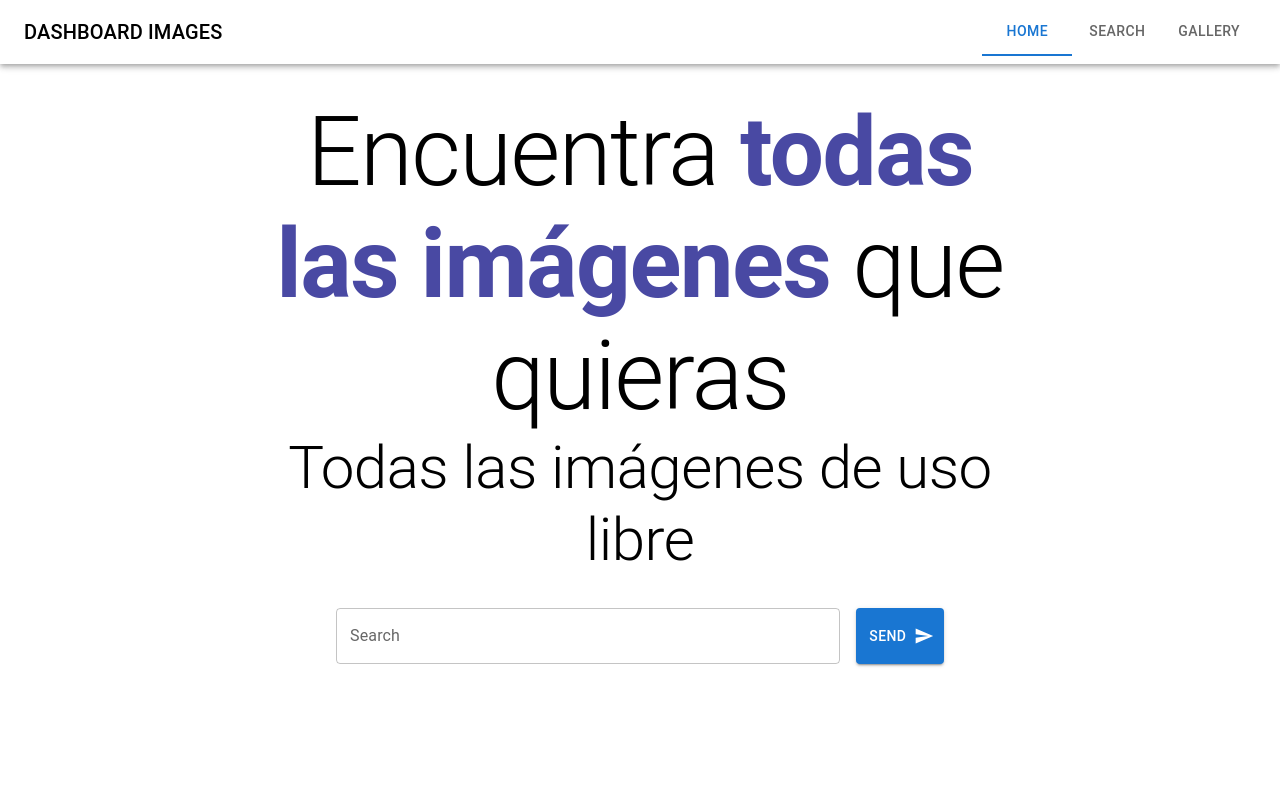
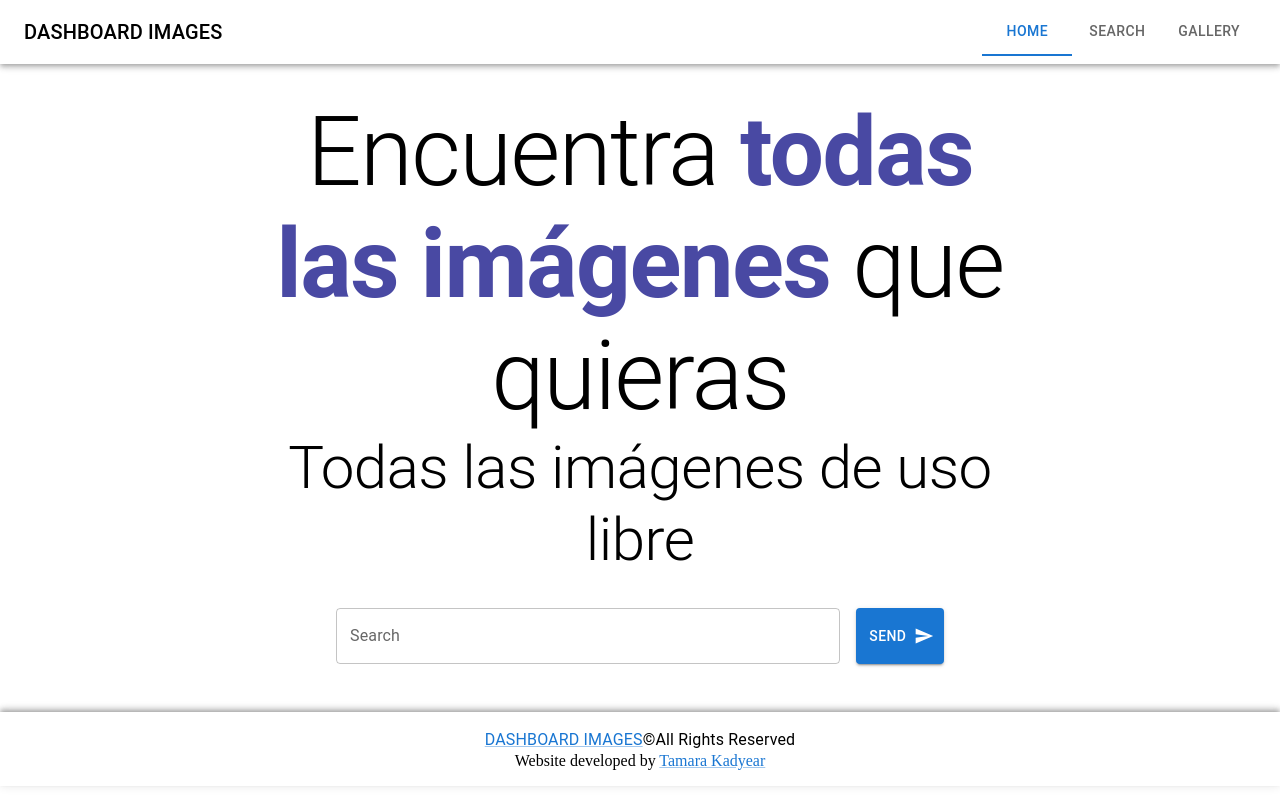
Before and after one commit to TKadyear/dashboard-images, a React (Create React App) app: page / in a window 1280 px wide. Built offline with nearby package versions, Linux system fonts and the light colour scheme.

Commit message:
Fix problem with Bottom Navigation MUI
For resolve the problem I made the component myself

```diff
--- a/src/App.js
+++ b/src/App.js
@@ -3,7 +3,7 @@ import { Search } from "./pages/SearchPage";
 import { Gallery } from "./pages/PersonalGallery";
 import { Routes, Route } from "react-router-dom";
 import { MenuAppBar } from "./components/NavMenu";
-// import { FooterBar } from "./components/Footer";
+import { FooterBar } from "./components/Footer";
 import { NoMatch } from "./pages/NoMatch";
 function App() {
 	return (
@@ -17,7 +17,7 @@ function App() {
 					<Route path="*" element={<NoMatch />} />
 				</Routes>
 			</main>
-			{/* <FooterBar /> */}
+			<FooterBar />
 		</div>
 	);
 }
--- a/src/components/Footer.js
+++ b/src/components/Footer.js
@@ -1,9 +1,20 @@
-import { BottomNavigation, Typography } from "@mui/material";
+import { Typography, Link } from "@mui/material";
+import styled from "@emotion/styled";
+
+const BottomNavigation = styled.footer`/*css*/
+  display:flex;
+  flex-direction: column;
+  padding: 1rem;
+  align-items: center;
+  box-shadow: 0px -2px 4px -1px rgb(0 0 0 / 20%), 0px -4px 5px 0px rgb(0 0 0 / 14%), 0px -1px 10px 0px rgb(0 0 0 / 12%);
+`;
 export const FooterBar = () => {
   return (
-    <BottomNavigation sx={{ flexDirection: "column", padding: "1rem", alignItems: "center", boxShadow: "0px -2px 4px -1px rgb(0 0 0 / 20%), 0px -4px 5px 0px rgb(0 0 0 / 14%), 0px -1px 10px 0px rgb(0 0 0 / 12%)" }}>
-      <Typography>DASHBOARD IMAGES©All Rights Reserved</Typography>
-      <Typography>Website developed by <a rel="noopener noreferrer" target="_blank" href="https://www.linkedin.com/in/tamara-kadyear-saber/">Tamara Kadyear</a>
+    <BottomNavigation>
+      <Typography><Link rel="noopener noreferrer" target="_blank" href="https://github.com/TKadyear/dashboard-images">DASHBOARD IMAGES</Link>©All Rights Reserved</Typography>
+      <Typography variant="p">Website developed by <Link rel="noopener noreferrer" target="_blank" href="https://www.linkedin.com/in/tamara-kadyear-saber/">
+        Tamara Kadyear
+      </Link>
       </Typography>
     </BottomNavigation >
   );
```
